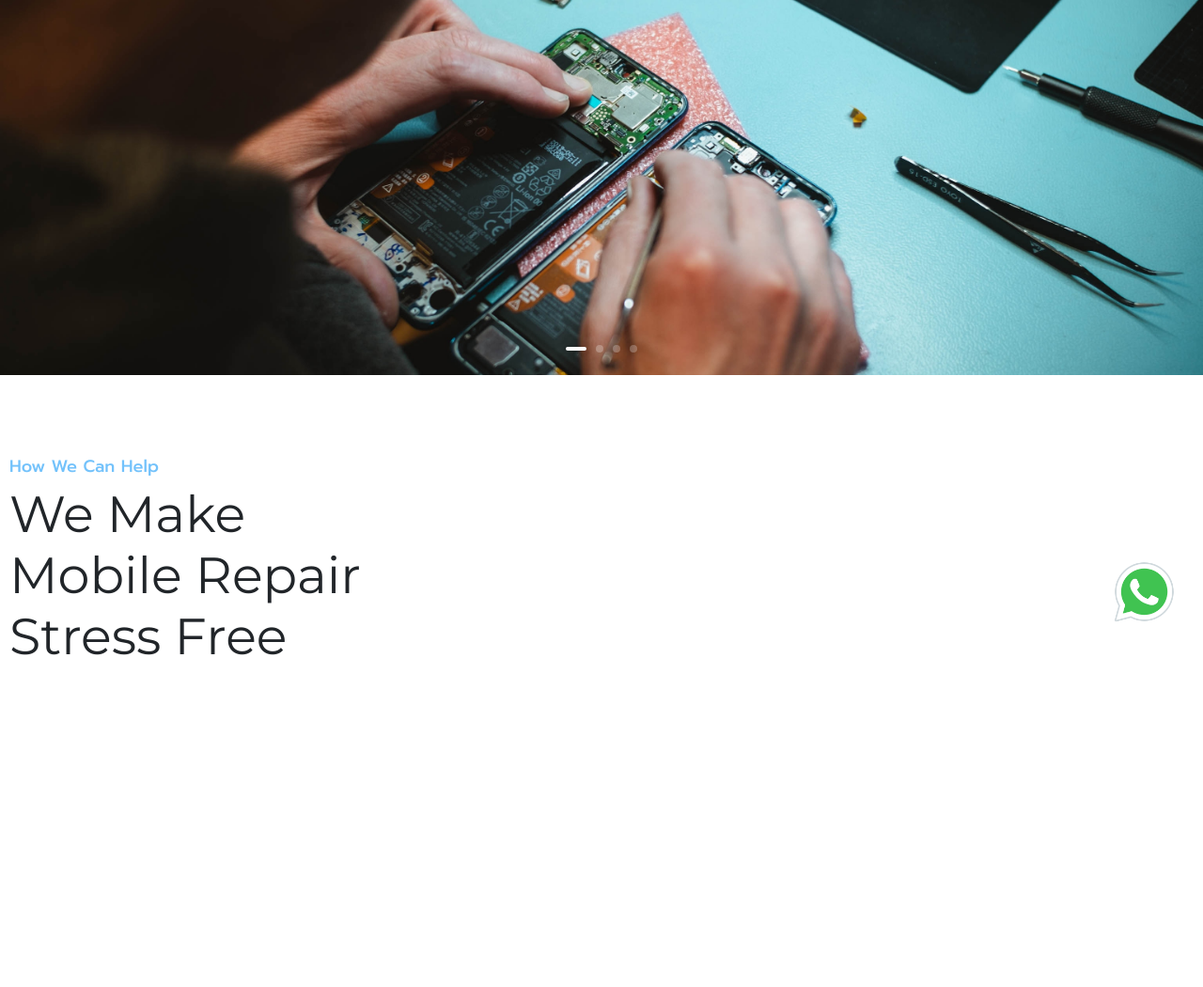
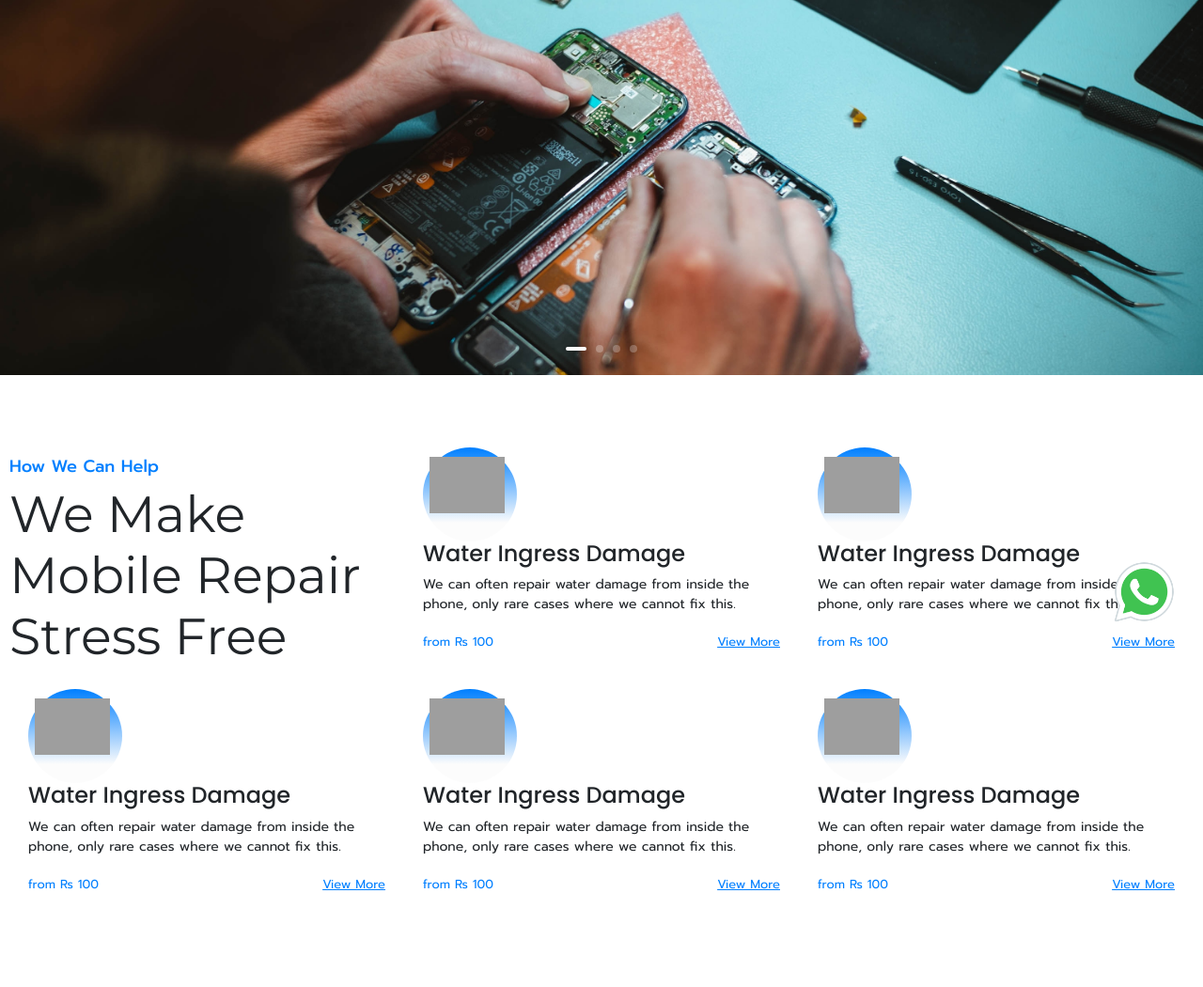
Before and after one commit to talk2sohail/mdd-1, a PHP site: page / in a window 1280 px wide. Shown: the part 108-1158 px from the top of the page at 94% size. Before the commit the page ends 805 px from the top, so only its background shows below. Run offline with PHP 8.4, Linux system fonts and the light colour scheme; some libraries are stand-ins or nearby versions; grey boxes are pictures that could not be loaded.

Commit message:
How can we help section added

```diff
--- a/assets/css/main.scss
+++ b/assets/css/main.scss
@@ -79,7 +79,7 @@ $font-Flaticon-note: "\f106";
 $colors: (
   font-white: #fff,
   bgcolor: #f4f8fb,
-  primary: #73c2fb,
+  primary: #007fff,
   font-dark: #1b1b1b
 );
 @function color($color-name) {
@@ -306,4 +306,49 @@ header {
     font-size: 54px;
     font-weight: 400;
   }
+  .serviceItem {
+    padding: 0px 20px;
+    margin: 0 0 50px;
+    .itemImage {
+      width: max-content;
+      position: relative;
+      img {
+        position: relative;
+        left: 7px;
+      }
+      &:after {
+        content: "";
+        width: 100px;
+        height: 100px;
+        background: linear-gradient(to top, #fcfcfc 20%, #007fff);
+        border-radius: 50%;
+        position: absolute;
+        left: 0px;
+        bottom: -30px;
+        z-index: -1;
+      }
+    }
+    .contentHolder {
+      margin: 29px 0 5px;
+      h3 {
+        font-size: 28px;
+        margin: 0 0 10px;
+      }
+      p {
+        margin: 0 0 20px;
+        font-size: 14px;
+      }
+      .readMore {
+        p,
+        a {
+          color: color(primary);
+          font-size: 13px;
+          margin: 0;
+        }
+        a {
+          text-decoration: underline;
+        }
+      }
+    }
+  }
 }
--- a/index.html
+++ b/index.html
@@ -191,13 +191,121 @@
     <!-- how can we help -->
     <section class="howToHelpWrapper">
       <div class="sectionWrapper">
-        <div class="row align-items-center justify-content-between no-gutters">
+        <div class="row align-items-top justify-content-between no-gutters">
           <div class="col-12 col-lg-4">
             <h3 class="text-capitalize">how we can help</h3>
             <h2>We Make Mobile Repair Stress Free</h2>
           </div>
-          <div class="col-12 col-lg-4"></div>
-          <div class="col-12 col-lg-4"></div>
+          <div class="col-12 col-lg-4">
+            <div class="serviceItem">
+              <div class="itemImage">
+                <img
+                  src="https://demo.cmssuperheroes.com/themeforest/wp-tekhfixers/wp-content/uploads/2019/06/Icon@3x.png"
+                  width="80"
+                  alt=""
+                />
+              </div>
+              <div class="contentHolder">
+                <h4>Water Ingress Damage</h4>
+                <p>
+                  We can often repair water damage from inside the phone, only
+                  rare cases where we cannot fix this.
+                </p>
+                <div class="readMore d-flex justify-content-between">
+                  <p>from Rs 100</p>
+                  <a href="javascript:void(0)">View More</a>
+                </div>
+              </div>
+            </div>
+          </div>
+          <div class="col-12 col-lg-4">
+            <div class="serviceItem">
+              <div class="itemImage">
+                <img
+                  src="https://demo.cmssuperheroes.com/themeforest/wp-tekhfixers/wp-content/uploads/2019/06/Icon@3x.png"
+                  width="80"
+                  alt=""
+                />
+              </div>
+              <div class="contentHolder">
+                <h4>Water Ingress Damage</h4>
+                <p>
+                  We can often repair water damage from inside the phone, only
+                  rare cases where we cannot fix this.
+                </p>
+                <div class="readMore d-flex justify-content-between">
+                  <p>from Rs 100</p>
+                  <a href="javascript:void(0)">View More</a>
+                </div>
+              </div>
+            </div>
+          </div>
+          <div class="col-12 col-lg-4">
+            <div class="serviceItem">
+              <div class="itemImage">
+                <img
+                  src="https://demo.cmssuperheroes.com/themeforest/wp-tekhfixers/wp-content/uploads/2019/06/Icon@3x.png"
+                  width="80"
+                  alt=""
+                />
+              </div>
+              <div class="contentHolder">
+                <h4>Water Ingress Damage</h4>
+                <p>
+                  We can often repair water damage from inside the phone, only
+                  rare cases where we cannot fix this.
+                </p>
+                <div class="readMore d-flex justify-content-between">
+                  <p>from Rs 100</p>
+                  <a href="javascript:void(0)">View More</a>
+                </div>
+              </div>
+            </div>
+          </div>
+          <div class="col-12 col-lg-4">
+            <div class="serviceItem">
+              <div class="itemImage">
+                <img
+                  src="https://demo.cmssuperheroes.com/themeforest/wp-tekhfixers/wp-content/uploads/2019/06/Icon@3x.png"
+                  width="80"
+                  alt=""
+                />
+              </div>
+              <div class="contentHolder">
+                <h4>Water Ingress Damage</h4>
+                <p>
+                  We can often repair water damage from inside the phone, only
+                  rare cases where we cannot fix this.
+                </p>
+                <div class="readMore d-flex justify-content-between">
+                  <p>from Rs 100</p>
+                  <a href="javascript:void(0)">View More</a>
+                </div>
+              </div>
+            </div>
+          </div>
+          <div class="col-12 col-lg-4">
+            <div class="serviceItem">
+              <div class="itemImage">
+                <img
+                  src="https://demo.cmssuperheroes.com/themeforest/wp-tekhfixers/wp-content/uploads/2019/06/Icon@3x.png"
+                  width="80"
+                  alt=""
+                />
+              </div>
+              <div class="contentHolder">
+                <h4>Water Ingress Damage</h4>
+                <p>
+                  We can often repair water damage from inside the phone, only
+                  rare cases where we cannot fix this.
+                </p>
+                <div class="readMore d-flex justify-content-between">
+                  <p>from Rs 100</p>
+                  <a href="javascript:void(0)">View More</a>
+                </div>
+              </div>
+            </div>
+          </div>
         </div>
       </div>
     </section>
```
Also changed, not shown: assets/css/main.min.css.
